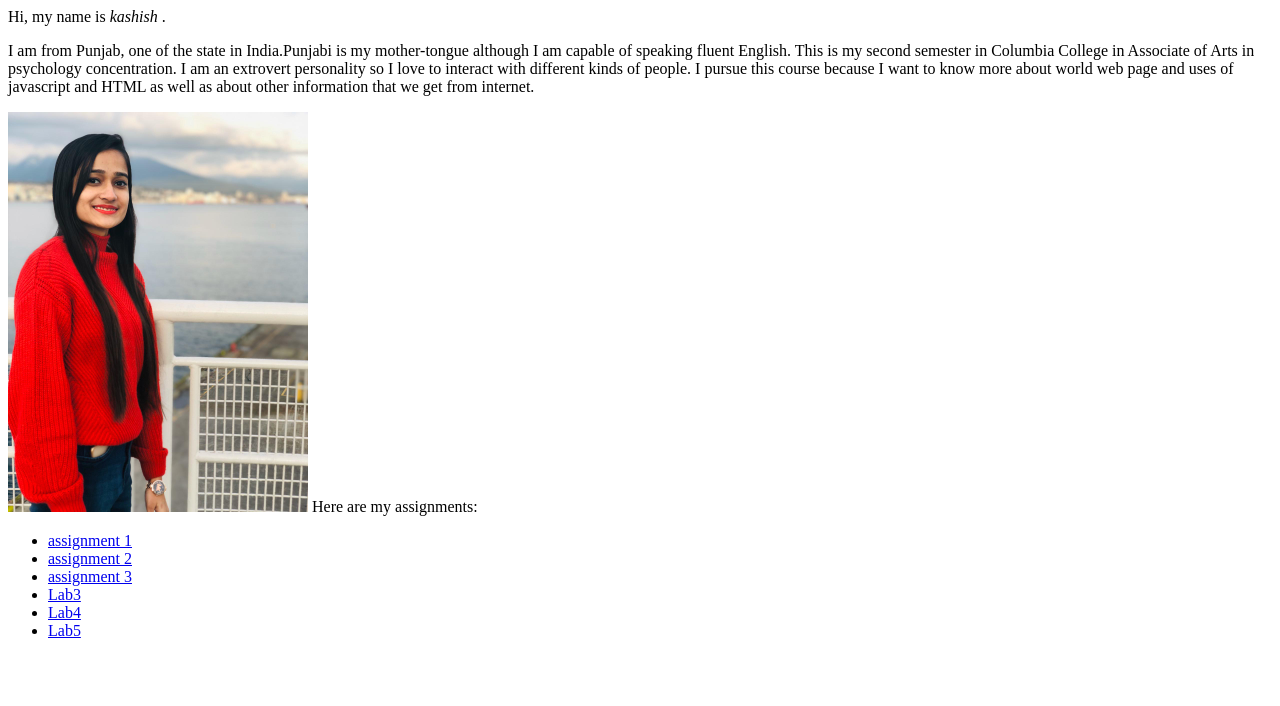
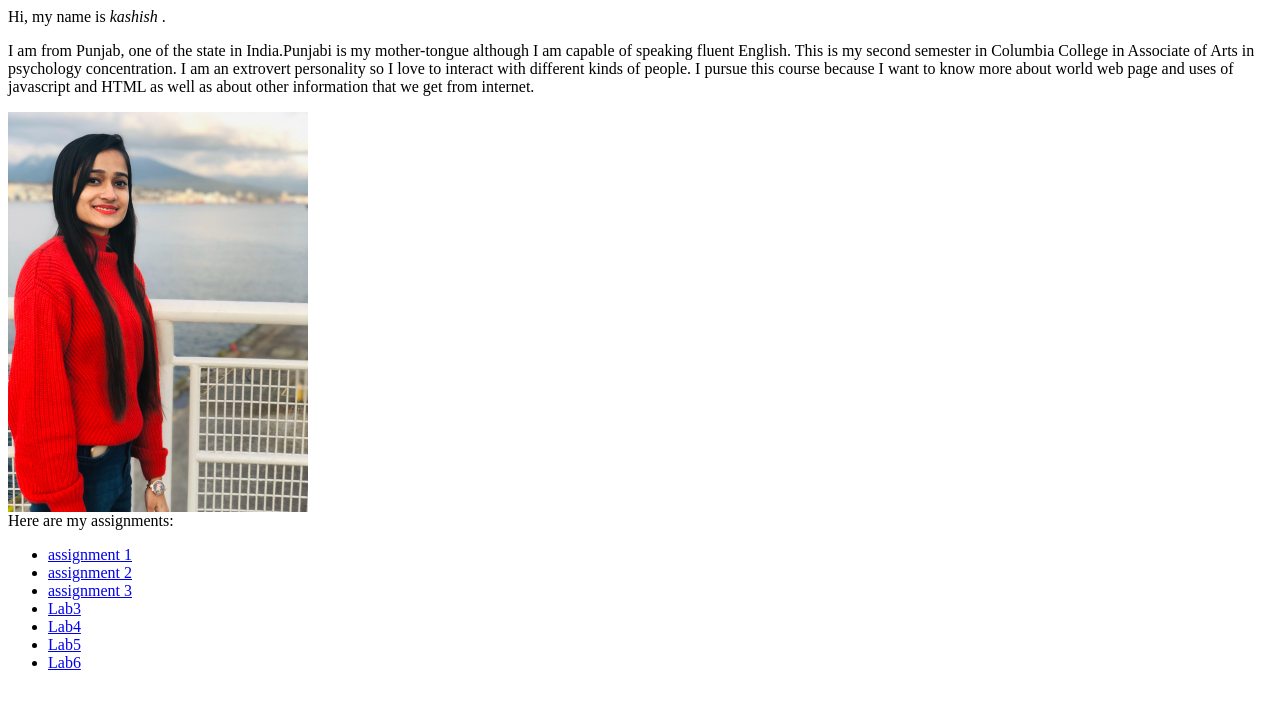
Before and after one commit to Kashish141100/csci165, a plain HTML site: page index.html in a window 1280 px wide. Drawn offline with Linux system fonts and the light colour scheme.

Commit message:
Update index.html

```diff
--- a/index.html
+++ b/index.html
@@ -9,8 +9,9 @@ I am from Punjab, one of the state in India.Punjabi is my mother-tongue although
 </p>
 
 <img src="/image/kashish1.jpg"width="300"height="400">
+<br/>
 Here are my assignments:
-<br>
+<br/>
 <ul>
 <li> <a href="./assign1.html"> assignment 1 </a> </li>
 <li> <a href="./assign2.html"> assignment 2 </a> </li>
@@ -18,6 +19,7 @@ Here are my assignments:
 <li> <a href="./lab3.html"> Lab3 </a> </li>
 <li> <a href="./lab4.html"> Lab4 </a> </li>
 <li> <a href="./lab5.html"> Lab5 </a> </li>
+<li> <a href="./lab6.html"> Lab6 </a> </li>
 </ul>
 </body>
 </html>
```
